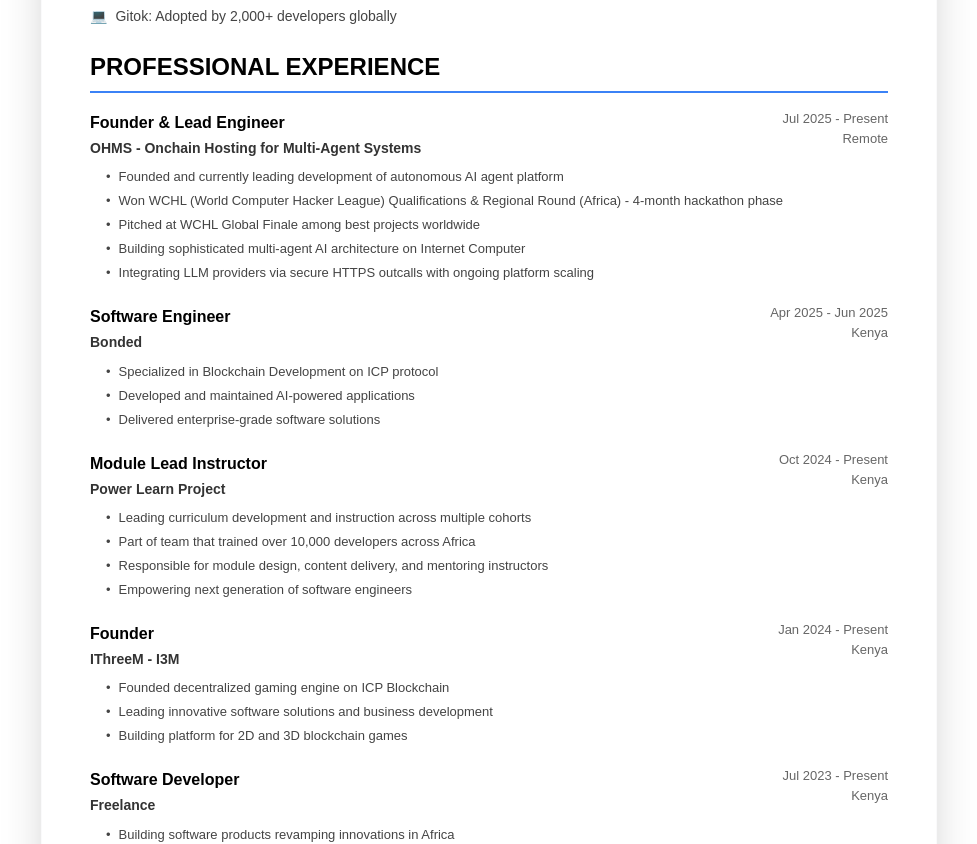
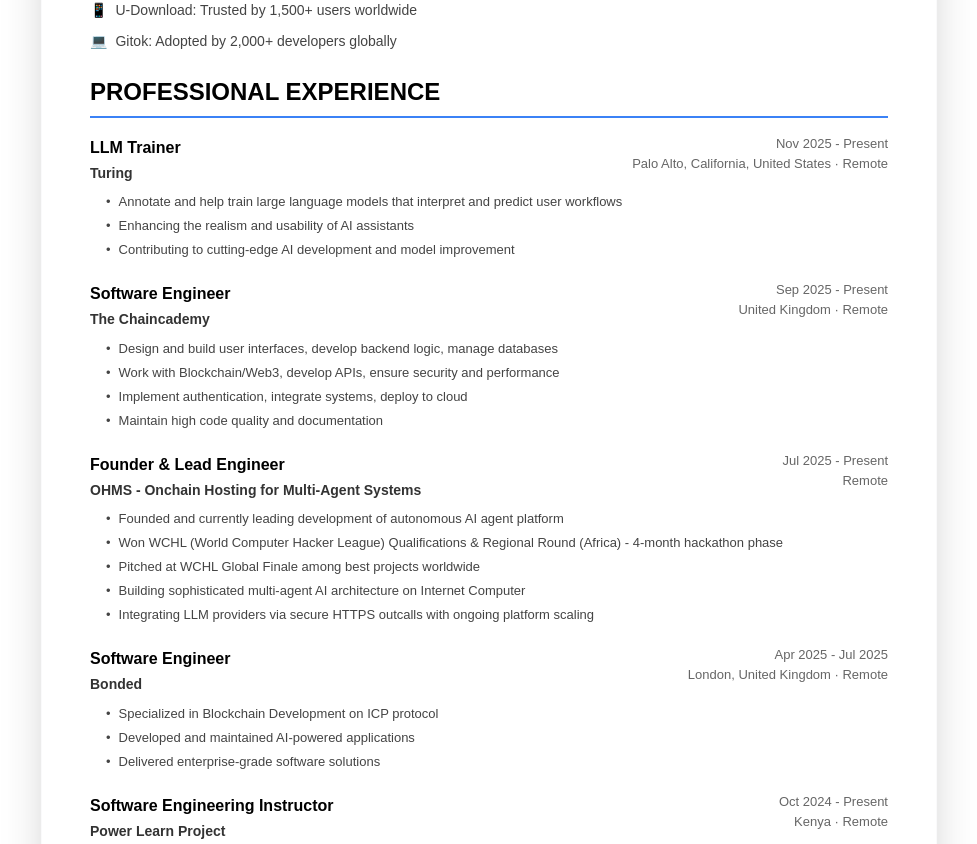
Before and after one commit to okwareddevnest/my-portfolio, a Next.js app: page /resume in a window 1280 px wide. Shown: the part 967-1811 px from the top of the page, without its empty margins (151-1128 px from the left). Built offline with nearby package versions, Linux system fonts and the light colour scheme.

Commit message:
feat: Update experience and resume sections with new job entries and enhance styling for improved layout

```diff
--- a/components/ui/macbook-scroll.tsx
+++ b/components/ui/macbook-scroll.tsx
@@ -61,7 +61,7 @@
     [0, 0.3],
     [0.6, isMobile ? 1 : 1.5],
   );
-  const translate = useTransform(scrollYProgress, [0, 1], [0, isMobile ? 1000 : 1500]);
+  const translate = useTransform(scrollYProgress, [0, 1], [0, 1500]);
   const rotate = useTransform(scrollYProgress, [0.1, 0.12, 0.3], [-28, -28, 0]);
   const textTransform = useTransform(scrollYProgress, [0, 0.3], [0, 100]);
   const textOpacity = useTransform(scrollYProgress, [0, 0.2], [1, 0]);
@@ -69,7 +69,7 @@
   return (
     <div
       ref={ref}
-      className="flex min-h-[150vh] shrink-0 scale-[0.7] transform flex-col items-center justify-start py-10 [perspective:800px] sm:min-h-[200vh] sm:scale-75 sm:py-0 md:scale-100 md:py-80"
+      className="flex min-h-[200vh] shrink-0 scale-[0.6] transform flex-col items-center justify-start py-0 [perspective:800px] sm:scale-75 md:scale-100 md:py-80"
     >
       <motion.h2
         style={{
--- a/pages/experience.tsx
+++ b/pages/experience.tsx
@@ -60,6 +60,28 @@
 
 const experiences: Experience[] = [
   {
+    company: "Turing",
+    logo: "/companies/turing.jpeg",
+    title: "LLM Trainer",
+    type: "Contract",
+    startDate: "2025-11-01",
+    location: "Palo Alto, California, United States",
+    description: "Annotate and help train large language models that interpret and predict user workflows, enhancing the realism and usability of AI assistants.",
+    skills: ["Large Language Models (LLM)", "AI Training", "Data Annotation", "Machine Learning", "NLP"],
+    isRemote: true
+  },
+  {
+    company: "The Chaincademy",
+    logo: "/companies/thechaincademy_logo.jpeg",
+    title: "Software Engineer",
+    type: "Contract",
+    startDate: "2025-09-01",
+    location: "United Kingdom",
+    description: "Design and build user interfaces, develop backend logic, manage databases, integrate systems, implement authentication, work with Blockchain/Web3, develop APIs, ensure security and performance, test/debug, deploy to cloud, collaborate via version control, and maintain high code quality and documentation.",
+    skills: ["Software Design", "Software Infrastructure", "Blockchain Development", "Web3", "API Development", "Full-Stack Development", "System Integration", "Cloud Deployment"],
+    isRemote: true
+  },
+  {
     company: "OHMS - Onchain Hosting for Multi-Agent Systems",
     logo: "/companies/ohms.png",
     title: "Founder & Lead Engineer",
@@ -74,10 +96,10 @@
     company: "Bonded",
     logo: "/companies/bonded.png",
     title: "Software Engineer",
-    type: "Contract",
+    type: "Freelance",
     startDate: "2025-04-01",
-    endDate: "2025-06-30",
-    location: "Kenya",
+    endDate: "2025-07-31",
+    location: "London, United Kingdom",
     description: "As a Software Engineer specializing in Blockchain Development on the ICP protocol and AI, I focused on building and maintaining applications at Bonded.",
     skills: ["Engineering", "Software Infrastructure", "Blockchain Development", "ICP Protocol", "AI"],
     isRemote: true
@@ -85,11 +107,11 @@
   {
     company: "Power Learn Project",
     logo: "/companies/plp.jpeg",
-    title: "Module Lead Instructor",
+    title: "Software Engineering Instructor",
     type: "Contract",
     startDate: "2024-10-01",
     location: "Kenya",
-    description: "Currently serving as a Module Lead Instructor, leading curriculum development and instruction across multiple cohorts. Part of a team that has successfully trained over 10,000 developers across Africa, empowering the next generation of software engineers with cutting-edge skills in web development, data science, and software engineering. Responsible for module design, content delivery, and mentoring other instructors.",
+    description: "Currently serving as a Software Engineering Instructor, leading curriculum development and instruction across multiple cohorts. Part of a team that has successfully trained over 10,000 developers across Africa, empowering the next generation of software engineers with cutting-edge skills in web development, data science, and software engineering. Responsible for module design, content delivery, and mentoring other instructors.",
     skills: ["Instructor Development", "Instructional Coaching", "Developer Training", "Technical Education", "Curriculum Development", "Module Leadership", "Content Design"],
     isRemote: true
   },
--- a/pages/resume.tsx
+++ b/pages/resume.tsx
@@ -18,6 +18,29 @@
 
   const experiences = [
     {
+      company: "Turing",
+      title: "LLM Trainer",
+      duration: "Nov 2025 - Present",
+      location: "Palo Alto, California, United States · Remote",
+      achievements: [
+        "Annotate and help train large language models that interpret and predict user workflows",
+        "Enhancing the realism and usability of AI assistants",
+        "Contributing to cutting-edge AI development and model improvement"
+      ]
+    },
+    {
+      company: "The Chaincademy",
+      title: "Software Engineer",
+      duration: "Sep 2025 - Present",
+      location: "United Kingdom · Remote",
+      achievements: [
+        "Design and build user interfaces, develop backend logic, manage databases",
+        "Work with Blockchain/Web3, develop APIs, ensure security and performance",
+        "Implement authentication, integrate systems, deploy to cloud",
+        "Maintain high code quality and documentation"
+      ]
+    },
+    {
       company: "OHMS - Onchain Hosting for Multi-Agent Systems",
       title: "Founder & Lead Engineer",
       duration: "Jul 2025 - Present",
@@ -33,8 +56,8 @@
     {
       company: "Bonded",
       title: "Software Engineer",
-      duration: "Apr 2025 - Jun 2025",
-      location: "Kenya",
+      duration: "Apr 2025 - Jul 2025",
+      location: "London, United Kingdom · Remote",
       achievements: [
         "Specialized in Blockchain Development on ICP protocol",
         "Developed and maintained AI-powered applications",
@@ -43,9 +66,9 @@
     },
     {
       company: "Power Learn Project",
-      title: "Module Lead Instructor",
+      title: "Software Engineering Instructor",
       duration: "Oct 2024 - Present",
-      location: "Kenya",
+      location: "Kenya · Remote",
       achievements: [
         "Leading curriculum development and instruction across multiple cohorts",
         "Part of team that trained over 10,000 developers across Africa",
@@ -291,7 +314,7 @@
               {/* Header */}
               <div className="text-center mb-8 pb-6 border-b-2 border-gray-300" style={{ textAlign: 'center', borderBottom: '2px solid #999', marginBottom: '24px', paddingBottom: '20px' }}>
                 <h1 className="text-4xl font-bold text-gray-900 mb-2" style={{ fontSize: '36px', fontWeight: 'bold', marginBottom: '8px', color: '#000', textAlign: 'center' }}>DEDAN OKWARE</h1>
-                <p className="text-xl text-gray-700 mb-3" style={{ fontSize: '18px', marginBottom: '12px', color: '#333', textAlign: 'center' }}>Software Engineer | AI & Blockchain Specialist | Technical Educator</p>
+                <p className="text-xl text-gray-700 mb-3" style={{ fontSize: '18px', marginBottom: '12px', color: '#333', textAlign: 'center' }}>Software Engineer | LLM Trainer | AI & Blockchain Specialist | Technical Educator</p>
                 <div className="flex flex-wrap justify-center gap-4 text-sm text-gray-600" style={{ fontSize: '14px', color: '#666', display: 'flex', flexWrap: 'wrap', justifyContent: 'center', gap: '16px', textAlign: 'center', width: '100%' }}>
                   <span style={{ color: '#666' }}>📧 soft.eng.dedan@gmail.com</span>
                   <span style={{ color: '#666' }}>📍 Kenya</span>
@@ -304,7 +327,7 @@
               <div className="mb-8" style={{ marginBottom: '24px' }}>
                 <h2 className="text-2xl font-bold text-gray-900 mb-3 pb-2 border-b-2 border-blue-500" style={{ fontSize: '24px', fontWeight: 'bold', color: '#000', marginBottom: '12px', paddingBottom: '8px', borderBottom: '2px solid #3b82f6' }}>PROFESSIONAL SUMMARY</h2>
                 <p className="text-gray-700 leading-relaxed" style={{ color: '#444', lineHeight: '1.8', fontSize: '14px' }}>
-                  Award-winning Software Engineer and Founder of OHMS 2.0 (Onchain Hosting for Multi-Agent Systems), currently leading ongoing development after winning WCHL Regional Championship (Africa) during the 4-month hackathon phase and competing at the Global Finals. Also founder of IThreeM, a decentralized gaming engine on ICP Blockchain. Technical educator with proven impact training over 10,000 developers across Africa through Power Learn Project. Expertise in Rust, blockchain development, AI agent systems, full-stack web development, and developer education.
+                  Award-winning Software Engineer, LLM Trainer at Turing, and Founder of OHMS 2.0 (Onchain Hosting for Multi-Agent Systems), currently leading ongoing development after winning WCHL Regional Championship (Africa) during the 4-month hackathon phase and competing at the Global Finals. Currently working as Software Engineer at The Chaincademy building Web3/Blockchain solutions. Also founder of IThreeM, a decentralized gaming engine on ICP Blockchain. Technical educator with proven impact training over 10,000 developers across Africa through Power Learn Project. Expertise in Rust, blockchain development, AI agent systems, LLM training, full-stack web development, and developer education.
                 </p>
               </div>
 
```
Also changed, not shown: public/companies/thechaincademy_logo.jpeg (added), public/companies/turing.jpeg (added).
